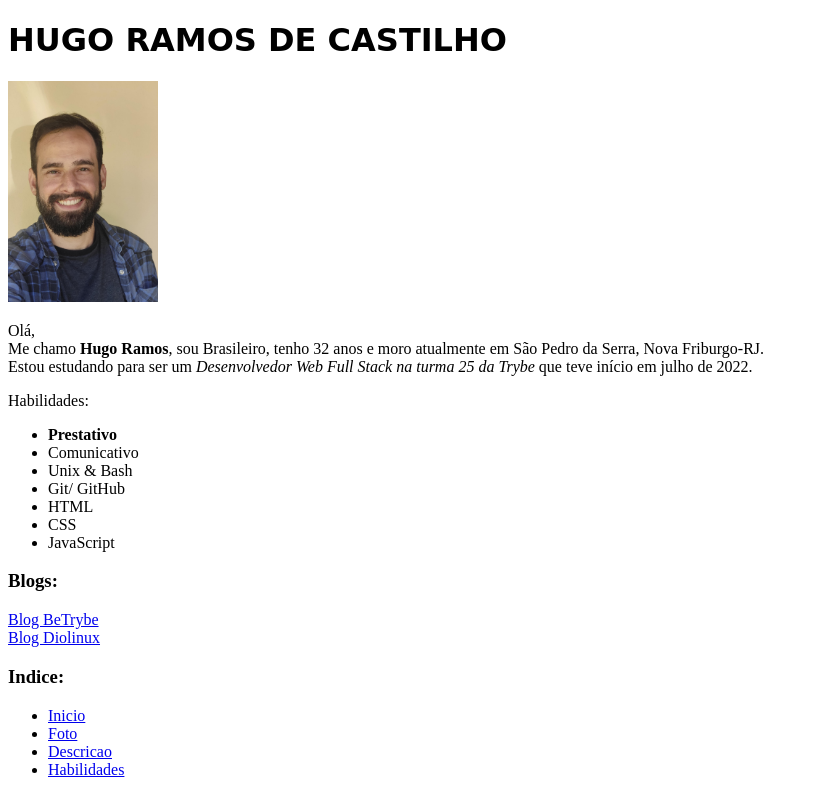
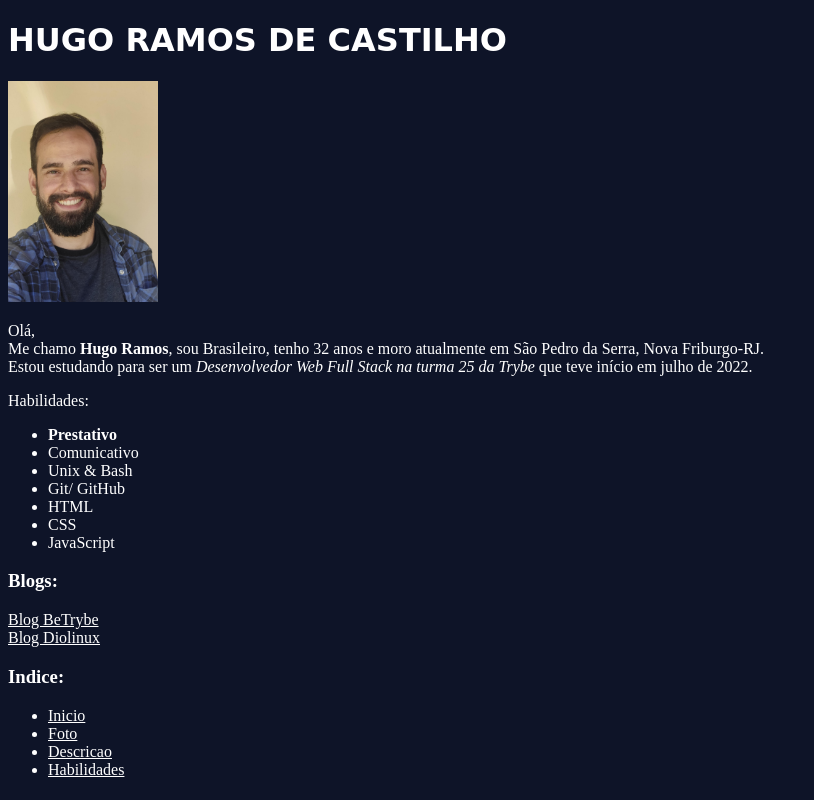
Before and after one commit to HugoRamosC/HugoRamosC.github.io, a plain HTML site: page index.html in a window 1280 px wide. Shown: the whole page, without its empty margins (0-814 px from the left). Drawn offline with Linux system fonts and the light colour scheme; a web font is replaced by a local one.

Commit message:
add cor fundo e altera da fonte

```diff
--- a/index.html
+++ b/index.html
@@ -16,7 +16,7 @@
 <link rel="stylesheet" type="text/css" href="style.css">
 
 <body>
-    <h1 id=inicio><strong>HUGO RAMOS DE CASTILHO</strong> </h1>
+    <h1 id=main-title><strong>HUGO RAMOS DE CASTILHO</strong> </h1>
 
     <img id=foto-hugo src="./images/Perfil-final.jpg" alt="Foto Hugo Ramos" width="150px">
 
--- a/style.css
+++ b/style.css
@@ -1,3 +1,9 @@
-#inicio{
+* {
+    background-color: #0E1428;
+    color: white;
+}
+
+#main-title{
     font-family: 'Edu VIC WA NT Beginner', cursive;
+
 }
```
